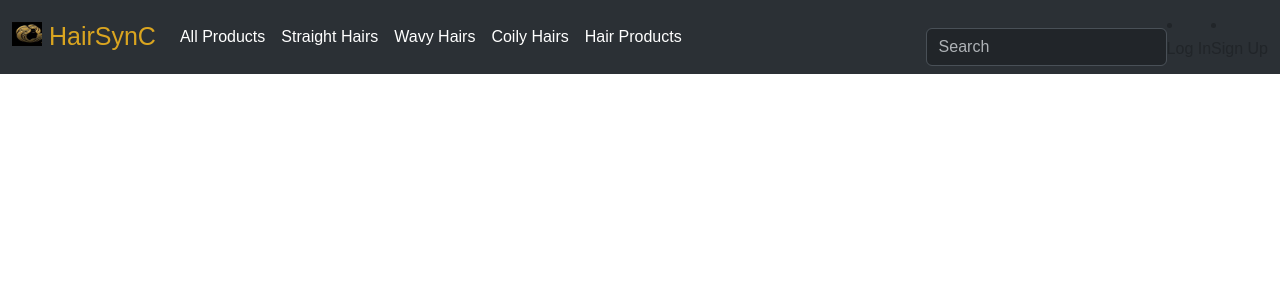
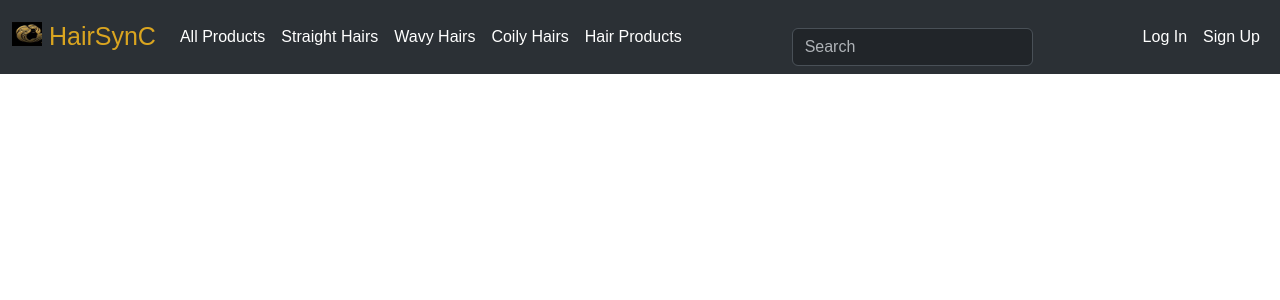
Before and after one commit to NwoguGlory1/HairrSynC, a Django app: page /all-products/ in a window 1280 px wide. Shown: the top 300 px of the page. Run offline with Django 5.2, Linux system fonts and the light colour scheme; data comes from the database, SQL or seed files in the repository; some web fonts are replaced.

Commit message:
Working on the nav bar collapse feature that is failing

```diff
--- a/hairsync/templates/store/base.html
+++ b/hairsync/templates/store/base.html
@@ -21,8 +21,6 @@
         <link href="https://cdn.jsdelivr.net/npm/bootstrap@5.3.3/dist/css/bootstrap.min.css" rel="stylesheet" integrity="sha384-QWTKZyjpPEjISv5WaRU9OFeRpok6YctnYmDr5pNlyT2bRjXh0JMhjY6hW+ALEwIH" crossorigin="anonymous">
         <link href="https://cdnjs.cloudflare.com/ajax/libs/bootstrap-icons/1.10.5/font/bootstrap-icons.min.css" rel="stylesheet">
         <script src="https://cdn.jsdelivr.net/npm/bootstrap@5.3.3/dist/js/bootstrap.bundle.min.js" integrity="sha384-YvpcrYf0tY3lHB60NNkmXc5s9fDVZLESaAA55NDzOxhy9GkcIdslK1eN7N6jIeHz" crossorigin="anonymous"></script>
-        <link href="https://cdn.jsdelivr.net/npm/bootstrap@5.3.3/dist/css/bootstrap.min.css" rel="stylesheet" integrity="sha384-QWTKZyjpPEjISv5WaRU9OFeRpok6YctnYmDr5pNlyT2bRjXh0JMhjY6hW+ALEwIH" crossorigin="anonymous">
-        <script src="https://cdn.jsdelivr.net/npm/bootstrap@5.3.3/dist/js/bootstrap.bundle.min.js" integrity="sha384-YvpcrYf0tY3lHB60NNkmXc5s9fDVZLESaAA55NDzOxhy9GkcIdslK1eN7N6jIeHz" crossorigin="anonymous"></script>
         <script src="https://cdn.jsdelivr.net/npm/@popperjs/core@2.11.8/dist/umd/popper.min.js" integrity="sha384-I7E8VVD/ismYTF4hNIPjVp/Zjvgyol6VFvRkX/vR+Vc4jQkC+hVqc2pM8ODewa9r" crossorigin="anonymous"></script>
         <script src="https://cdn.jsdelivr.net/npm/bootstrap@5.3.3/dist/js/bootstrap.min.js" integrity="sha384-0pUGZvbkm6XF6gxjEnlmuGrJXVbNuzT9qBBavbLwCsOGabYfZo0T0to5eqruptLy" crossorigin="anonymous"></script>
     </head>
@@ -36,7 +34,8 @@
                   <div class="container-fluid">
                     <a class="navbar-brand" href="#">
                       <img src="{% static 'images/Logo.png' %}" alt="Logo" width="30" height="24" class="d-inline-block align-text-top">
-                      HairSynC</a>
+                      HairSynC
+                    </a>
                     <button class="navbar-toggler" type="button" data-bs-toggle="collapse" data-bs-target="#navbarText" aria-controls="navbarScroll" aria-expanded="false" aria-label="Toggle navigation">
                       <span class="navbar-toggler-icon"></span>
                     </button>
@@ -62,6 +61,8 @@
                         <input class="form-control me-2" type="search" placeholder="Search" aria-label="Search">
                         <!-- <button class="btn btn-outline-light" type="submit">Search</button> -->
                       </form>
+
+                      <ul class="navbar-nav ms-auto">
                         {% if user.is_authenticated %}
                         <li class="nav-item">
                           <a class="nav-link" href="">Profile</a>
@@ -78,6 +79,7 @@
                           <a class="nav-link active" href="{% url 'signup' %}">Sign Up</a>
                         </li>
                         {% endif %}
+                      </ul>
                   </div>
                 </div>
               </nav>
--- a/hairsync/templates/store/login.html
+++ b/hairsync/templates/store/login.html
@@ -1,6 +1,9 @@
 {% extends './base.html' %}
 {% load static %}
 
+{% block navbar %}
+<!-- Empty navbar block to hide navbar -->
+{% endblock %}
 
 {% block content %}
 
```
Lines whose indentation alone changed are shown as unchanged.
